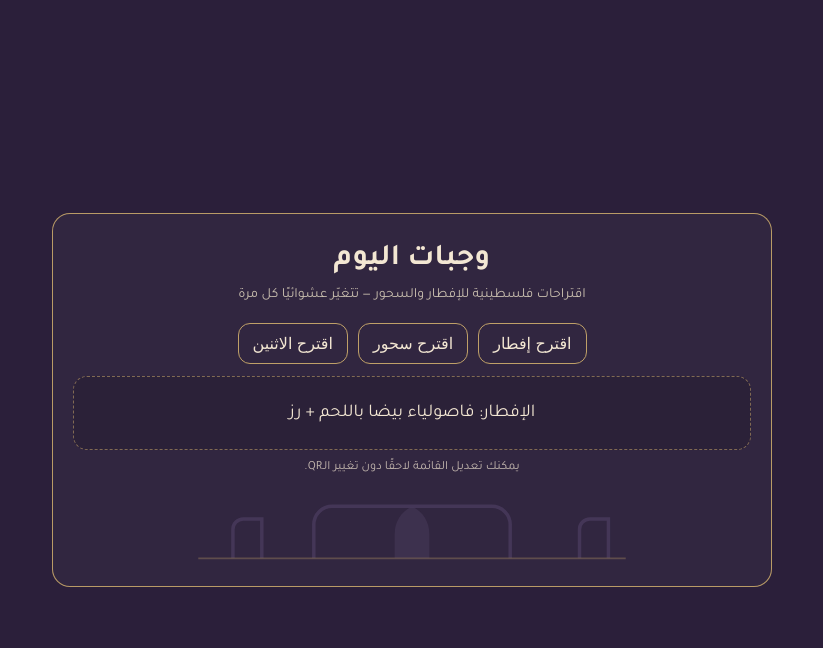
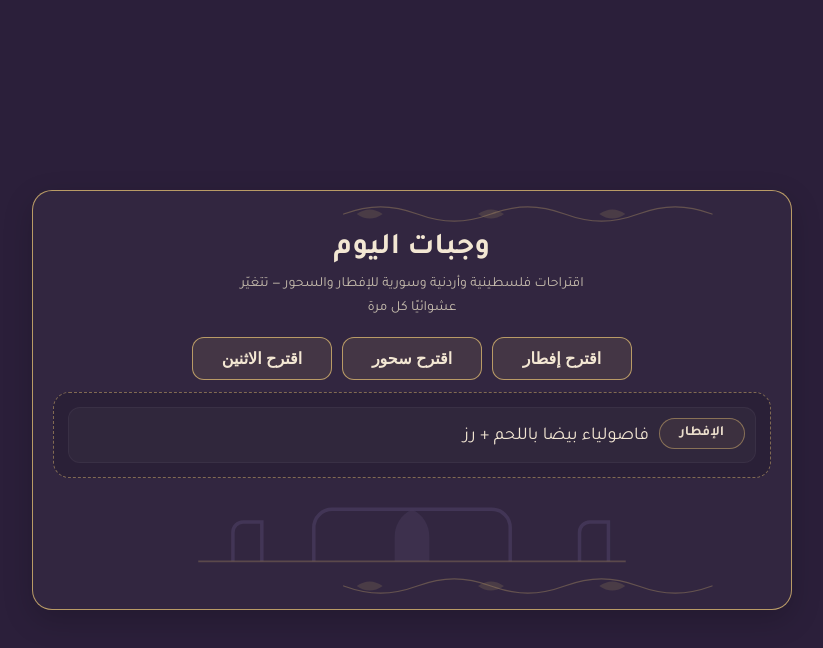
Before and after one commit to Rami-Hussien/ramadan-meals, a plain HTML site: page index.html in a window 1280 px wide. Both pictures are taken after a click on the button "اقترح إفطار". Shown: the whole page, without its empty margins (228-1051 px from the left). Drawn offline with Linux system fonts and the light colour scheme.

Commit message:
Update index.html

```diff
--- a/index.html
+++ b/index.html
@@ -5,7 +5,6 @@
   <meta name="viewport" content="width=device-width, initial-scale=1" />
   <title>رفيق رمضان | وجبات اليوم</title>
 
-  <!-- Optional: load Tajawal from Google Fonts -->
   <link rel="preconnect" href="https://fonts.googleapis.com">
   <link rel="preconnect" href="https://fonts.gstatic.com" crossorigin>
   <link href="https://fonts.googleapis.com/css2?family=Tajawal:wght@400;500;700&display=swap" rel="stylesheet">
@@ -14,10 +13,16 @@
     :root{
       --bg:#2B1F3A;
       --gold:#C8A86B;
+      --gold2:#BFA063;
       --text:#F3E7D3;
       --muted:#C9BFAF;
+      --panel: rgba(255,255,255,0.035);
+      --panel2: rgba(0,0,0,0.14);
       --mosque:#5A4B72;
+      --stroke: rgba(200,168,107,0.9);
+      --strokeSoft: rgba(200,168,107,0.55);
     }
+
     *{box-sizing:border-box}
     body{
       margin:0;
@@ -29,36 +34,52 @@
       align-items:center;
       justify-content:center;
       padding:18px;
+      position:relative;
+      overflow-x:hidden;
     }
 
-    /* subtle pattern */
+    /* ultra-subtle geometric dots pattern */
     body::before{
       content:"";
       position:fixed;
       inset:0;
       background:
-        radial-gradient(circle at 10% 20%, rgba(255,255,255,.05) 0 1px, transparent 2px) 0 0 / 28px 28px;
+        radial-gradient(circle at 15% 20%, rgba(255,255,255,.06) 0 1px, transparent 2px) 0 0 / 28px 28px,
+        radial-gradient(circle at 80% 70%, rgba(255,255,255,.05) 0 1px, transparent 2px) 0 0 / 34px 34px;
       opacity:.06;
       pointer-events:none;
     }
 
     .card{
-      width:min(720px, 96vw);
-      border:1px solid rgba(200,168,107,.9);
-      border-radius:18px;
-      padding:22px 20px 16px;
-      background: rgba(255,255,255,0.03);
+      width:min(760px, 96vw);
+      border:1px solid var(--stroke);
+      border-radius:20px;
+      padding:22px 20px 18px;
+      background: var(--panel);
       position:relative;
       overflow:hidden;
+      box-shadow: 0 10px 30px rgba(0,0,0,.18);
     }
+
+    /* decorative top & bottom arabesque line ornaments */
+    .ornament{
+      position:absolute;
+      left:14px;
+      right:14px;
+      height:26px;
+      opacity:.75;
+      pointer-events:none;
+    }
+    .ornament.top{ top:10px; }
+    .ornament.bottom{ bottom:10px; transform: scaleY(-1); }
 
     .header{
       display:flex;
       flex-direction:column;
       align-items:center;
+      text-align:center;
       gap:6px;
-      text-align:center;
-      margin-top:6px;
+      margin-top:18px; /* to clear top ornament */
       margin-bottom:14px;
     }
     .title{
@@ -69,7 +90,8 @@
     .subtitle{
       font-size:14px;
       color:var(--muted);
-      line-height:1.6;
+      line-height:1.7;
+      max-width:46ch;
     }
 
     .actions{
@@ -79,46 +101,78 @@
       justify-content:center;
       margin:16px 0 12px;
     }
+
     button{
-      border:1px solid rgba(200,168,107,.95);
-      background: transparent;
+      border:1px solid var(--stroke);
+      background: rgba(200,168,107,0.12); /* clearer than transparent */
       color: var(--text);
-      padding:10px 14px;
+      padding:11px 16px;
       border-radius:12px;
       cursor:pointer;
       font-size:16px;
-      font-weight:500;
-      transition: transform .08s ease, background .2s ease;
+      font-weight:700;
+      transition: transform .08s ease, background .2s ease, border-color .2s ease;
+      min-width: 140px;
     }
-    button:hover{ background: rgba(200,168,107,.08); }
-    button:active{ transform: scale(.98); }
+    button:hover{
+      background: rgba(200,168,107,0.18);
+      border-color: rgba(200,168,107,1);
+    }
+    button:active{ transform: scale(.985); }
 
+    /* result panel */
     .result{
-      border:1px dashed rgba(200,168,107,.55);
-      border-radius:14px;
-      padding:14px;
-      min-height:74px;
+      border:1px dashed var(--strokeSoft);
+      border-radius:16px;
+      padding:14px 14px;
+      background: var(--panel2);
+    }
+
+    .line{
       display:flex;
-      align-items:center;
-      justify-content:center;
+      gap:10px;
+      align-items:flex-start;
+      justify-content:flex-start;
+      padding:10px 10px;
+      border-radius:12px;
+      background: rgba(255,255,255,0.03);
+      border: 1px solid rgba(255,255,255,0.04);
+    }
+    .line + .line{ margin-top:10px; }
+
+    .label{
+      flex:0 0 auto;
+      border:1px solid rgba(200,168,107,.55);
+      color: rgba(243,231,211,.95);
+      padding:6px 10px;
+      border-radius:999px;
+      font-weight:700;
+      font-size:14px;
+      background: rgba(200,168,107,0.08);
+      min-width: 86px;
       text-align:center;
-      line-height:1.9;
-      background: rgba(0,0,0,0.12);
+    }
+    .value{
+      flex:1 1 auto;
       font-size:18px;
+      line-height:1.8;
+      padding-top:2px;
     }
+
     .hint{
       margin-top:10px;
       text-align:center;
       font-size:12.5px;
-      color: rgba(243,231,211,.75);
+      color: rgba(243,231,211,.72);
     }
 
-    /* mosque silhouette */
+    /* subtle mosque silhouette */
     .mosque{
       margin-top:14px;
       display:flex;
       justify-content:center;
-      opacity:.55;
+      opacity:.50;
+      padding-bottom:18px; /* clear bottom ornament */
     }
     svg{max-width:520px; width:100%; height:auto;}
   </style>
@@ -126,9 +180,18 @@
 
 <body>
   <main class="card">
+    <!-- Ornament Top -->
+    <svg class="ornament top" viewBox="0 0 900 60" fill="none" xmlns="http://www.w3.org/2000/svg" aria-hidden="true">
+      <path d="M50 30C110 8 160 8 220 30C280 52 330 52 390 30C450 8 500 8 560 30C620 52 670 52 730 30C790 8 840 8 900 30"
+            stroke="rgba(200,168,107,0.45)" stroke-width="3" stroke-linecap="round"/>
+      <path d="M80 30c20-14 40-14 60 0c-20 14-40 14-60 0Z" fill="rgba(200,168,107,0.22)"/>
+      <path d="M360 30c20-14 40-14 60 0c-20 14-40 14-60 0Z" fill="rgba(200,168,107,0.22)"/>
+      <path d="M640 30c20-14 40-14 60 0c-20 14-40 14-60 0Z" fill="rgba(200,168,107,0.22)"/>
+    </svg>
+
     <div class="header">
       <div class="title">وجبات اليوم</div>
-      <div class="subtitle">اقتراحات فلسطينية للإفطار والسحور — تتغيّر عشوائيًا كل مرة</div>
+      <div class="subtitle">اقتراحات فلسطينية وأردنية وسورية للإفطار والسحور — تتغيّر عشوائيًا كل مرة</div>
     </div>
 
     <div class="actions">
@@ -137,9 +200,19 @@
       <button onclick="pickBoth()">اقترح الاثنين</button>
     </div>
 
-    <div id="result" class="result">اضغط زر لاقتراح وجبة ✨</div>
+    <section class="result" id="resultWrap">
+      <div class="line" id="iftarLine" style="display:none;">
+        <div class="label">الإفطار</div>
+        <div class="value" id="iftarText"></div>
+      </div>
 
-    <div class="hint">يمكنك تعديل القائمة لاحقًا دون تغيير الـQR.</div>
+      <div class="line" id="suhoorLine" style="display:none;">
+        <div class="label">السحور</div>
+        <div class="value" id="suhoorText"></div>
+      </div>
+
+      <div class="hint" id="hint">اضغط زر لاقتراح وجبة ✨</div>
+    </section>
 
     <div class="mosque" aria-hidden="true">
       <svg viewBox="0 0 900 140" fill="none" xmlns="http://www.w3.org/2000/svg">
@@ -150,6 +223,15 @@
         <path d="M80 120H820" stroke="rgba(200,168,107,.55)" stroke-width="3"/>
       </svg>
     </div>
+
+    <!-- Ornament Bottom -->
+    <svg class="ornament bottom" viewBox="0 0 900 60" fill="none" xmlns="http://www.w3.org/2000/svg" aria-hidden="true">
+      <path d="M50 30C110 8 160 8 220 30C280 52 330 52 390 30C450 8 500 8 560 30C620 52 670 52 730 30C790 8 840 8 900 30"
+            stroke="rgba(200,168,107,0.45)" stroke-width="3" stroke-linecap="round"/>
+      <path d="M80 30c20-14 40-14 60 0c-20 14-40 14-60 0Z" fill="rgba(200,168,107,0.22)"/>
+      <path d="M360 30c20-14 40-14 60 0c-20 14-40 14-60 0Z" fill="rgba(200,168,107,0.22)"/>
+      <path d="M640 30c20-14 40-14 60 0c-20 14-40 14-60 0Z" fill="rgba(200,168,107,0.22)"/>
+    </svg>
   </main>
 
 <script>
@@ -255,19 +337,39 @@ const iftar = [
     "كوب لبن + تمر"
   ];
 
-
   function rand(arr){ return arr[Math.floor(Math.random()*arr.length)]; }
 
-  function pickIftar(){
-    document.getElementById("result").textContent = "الإفطار: " + rand(iftar);
+  const iftarLine = document.getElementById("iftarLine");
+  const suhoorLine = document.getElementById("suhoorLine");
+  const iftarText = document.getElementById("iftarText");
+  const suhoorText = document.getElementById("suhoorText");
+  const hint = document.getElementById("hint");
+
+  function showOnlyIftar(value){
+    iftarText.textContent = value;
+    iftarLine.style.display = "flex";
+    suhoorLine.style.display = "none";
+    hint.style.display = "none";
   }
-  function pickSuhoor(){
-    document.getElementById("result").textContent = "السحور: " + rand(suhoor);
+
+  function showOnlySuhoor(value){
+    suhoorText.textContent = value;
+    suhoorLine.style.display = "flex";
+    iftarLine.style.display = "none";
+    hint.style.display = "none";
   }
-  function pickBoth(){
-    document.getElementById("result").textContent =
-      "الإفطار: " + rand(iftar) + " | " + "السحور: " + rand(suhoor);
+
+  function showBoth(iftarValue, suhoorValue){
+    iftarText.textContent = iftarValue;
+    suhoorText.textContent = suhoorValue;
+    iftarLine.style.display = "flex";
+    suhoorLine.style.display = "flex";
+    hint.style.display = "none";
   }
+
+  function pickIftar(){ showOnlyIftar(rand(iftar)); }
+  function pickSuhoor(){ showOnlySuhoor(rand(suhoor)); }
+  function pickBoth(){ showBoth(rand(iftar), rand(suhoor)); }
 </script>
 </body>
 </html>
```
Lines whose indentation alone changed are shown as unchanged.
